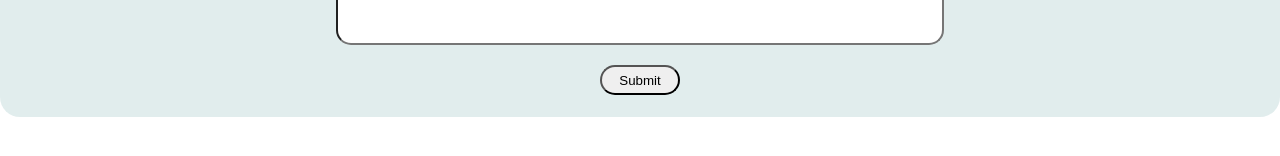
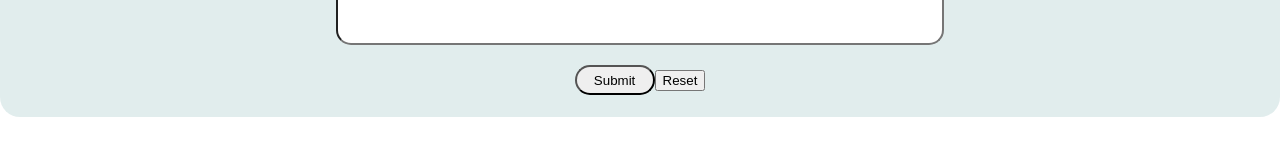
Before and after one commit to AbhB2303/SOEN341_Project, a React (Create React App) app: page / in a window 1280 px wide. Shown: the part 242-398 px from the top of the page. Built offline with nearby package versions, Linux system fonts and the light colour scheme.

Commit message:
Update AskQuestionForm.jsx

```diff
--- a/src/components/AskQuestionForm.jsx
+++ b/src/components/AskQuestionForm.jsx
@@ -17,6 +17,7 @@ class AskQuestionForm extends Component {
                         name="q_text" id="q_text" required></input>
                     <br /><br />
                     <input className="submit" type="submit" value="Submit" onClick={this.submittionAlert} />
+                    <button className="reset" type="reset">Reset</button>
                     <br />
                 </form>
             </div>
```
